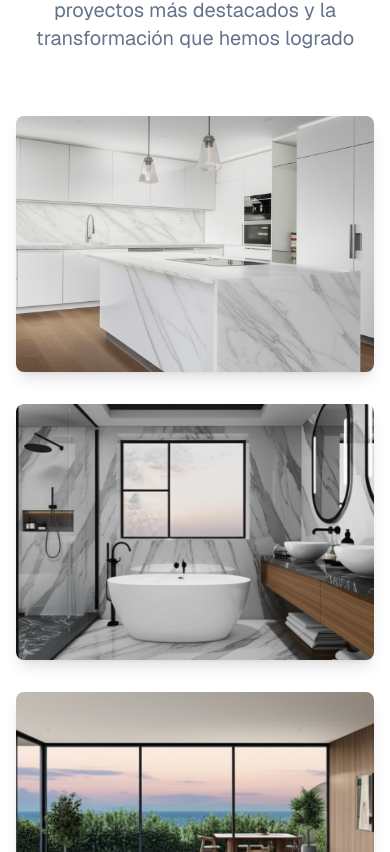
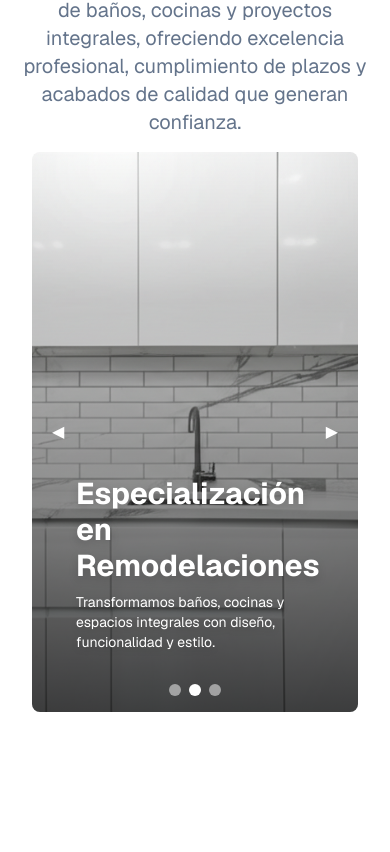
Before and after one commit to Nacholoz16/HomeLanding, a Next.js app: page / in a window 390 px wide. Shown: the part 3772-4624 px from the top of the page. Built offline with nearby package versions, Linux system fonts and the light colour scheme.

Commit message:
Carrusel 1 experiencia(cambiar imagenes)

```diff
--- a/app/page.tsx
+++ b/app/page.tsx
@@ -1,6 +1,26 @@
 "use client"
 
+import Carousel from "@/components/Carousel";
 import { useEffect } from "react"
+
+const slides = [
+  {
+    image: "/modern-home-renovation.png",
+    title: "Experiencia Internacional",
+    description: "Con 2 años en Estados Unidos y más de 5 años en remodelaciones, llevamos la experiencia que tu hogar merece.",
+  },
+  {
+    image: "kitchen-renovation.png",
+    title: "Especialización en Remodelaciones",
+    description: "Transformamos baños, cocinas y espacios integrales con diseño, funcionalidad y estilo.",
+  },
+  {
+    image: "/luxury-modern-bathroom.png",
+    title: "Excelencia Profesional",
+    description: "Compromiso con acabados de calidad y atención a los detalles, generando confianza en cada proyecto.",
+  },
+];
+
 
 const Page = () => {
   useEffect(() => {
@@ -175,6 +195,12 @@ const Page = () => {
                   Servicios
                 </a>
                 <a
+                  href="#quienes-somos"
+                  className="text-foreground hover:text-accent transition-colors duration-200 font-medium"
+                >
+                  Quienes somos
+                </a>
+                <a
                   href="#portafolio"
                   className="text-foreground hover:text-accent transition-colors duration-200 font-medium"
                 >
@@ -205,8 +231,11 @@ const Page = () => {
             <a href="#servicios" className="block px-3 py-2 text-foreground hover:text-accent transition-colors">
               Servicios
             </a>
+            <a href="#quienes-somos" className="block px-3 py-2 text-foreground hover:text-accent transition-colors">
+              Quienes Somos
+            </a>
             <a href="#portafolio" className="block px-3 py-2 text-foreground hover:text-accent transition-colors">
-              portafolio
+              Portafolio
             </a>
             <a href="#contacto" className="block px-3 py-2 text-foreground hover:text-accent transition-colors">
               Contacto
@@ -415,6 +444,28 @@ const Page = () => {
         </div>
       </section>
 
+      {/* Section Separator */}
+
+      <div className="h-16 bg-gradient-to-l from-accent/10 to-transparent"></div>
+      <section id="quienes-somos" className="py-20 bg-background">
+        <div className="max-w-7xl mx-auto px-4 sm:px-6 lg:px-8">
+          <div className="text-center mb-16">
+            <h2 className="text-4xl md:text-5xl font-bold text-primary mb-6">Quienes Somos</h2>
+            <p className="text-xl text-muted-foreground max-w-3xl mx-auto ">
+              Nos especializamos en remodelación de baños, cocinas y proyectos integrales, ofreciendo excelencia profesional,
+              cumplimiento de plazos y acabados de calidad que generan confianza.
+            </p>
+            <div className="p-4">
+              <Carousel slides={slides} interval={5000} />
+
+            </div>
+
+
+          </div>
+
+        </div>
+
+      </section>
       {/* Section Separator */}
       <div className="h-16 bg-gradient-to-l from-accent/10 to-transparent"></div>
 
--- /dev/null
+++ b/components/Carousel.tsx
@@ -0,0 +1,100 @@
+import React, { useState, useEffect } from "react";
+
+interface Slide {
+    image: string;
+    title: string;
+    description: string;
+}
+
+interface CarouselProps {
+    slides: Slide[];
+    interval?: number;
+}
+
+const Carousel: React.FC<CarouselProps> = ({ slides, interval = 3000 }) => {
+    const [currentIndex, setCurrentIndex] = useState(0);
+
+    useEffect(() => {
+        const timer = setInterval(() => {
+            setCurrentIndex((prevIndex) =>
+                prevIndex === slides.length - 1 ? 0 : prevIndex + 1
+            );
+        }, interval);
+
+        return () => clearInterval(timer);
+    }, [slides.length, interval]);
+
+    const prevSlide = () => {
+        setCurrentIndex((prevIndex) =>
+            prevIndex === 0 ? slides.length - 1 : prevIndex - 1
+        );
+    };
+
+    const nextSlide = () => {
+        setCurrentIndex((prevIndex) =>
+            prevIndex === slides.length - 1 ? 0 : prevIndex + 1
+        );
+    };
+
+    return (
+        <div className="relative w-full max-w-5xl mx-auto overflow-hidden rounded-lg">
+            {/* Contenedor de slides */}
+            <div
+                className="flex transition-transform duration-700 ease-in-out"
+                style={{ transform: `translateX(-${currentIndex * 100}%)` }}
+            >
+                {slides.map((slide, index) => (
+                    <div key={index} className="w-full flex-shrink-0 relative">
+                        {/* Imagen */}
+                        <img
+                            src={slide.image}
+                            alt={`slide-${index}`}
+                            className="w-full h-[35rem] sm:h-[40rem] object-cover"
+                        />
+
+                        {/* Gradiente */}
+                        <div className="absolute inset-0 bg-gradient-to-t from-black/70 via-black/30 to-transparent z-0"></div>
+
+                        {/* Texto */}
+                        <div className="absolute bottom-10 left-6 text-white z-10 max-w-xl sm:max-w-2xl p-5 text-left">
+                            <h2 className="text-3xl sm:text-4xl font-bold drop-shadow-lg">
+                                {slide.title}
+                            </h2>
+                            <p className="mt-2 text-sm sm:text-lg drop-shadow-md">
+                                {slide.description}
+                            </p>
+                        </div>
+                    </div>
+                ))}
+            </div>
+
+            {/* Botones */}
+            <button
+                onClick={prevSlide}
+                className="absolute top-1/2 left-2 transform -translate-y-1/2 text-white bg-black/0 p-3 rounded-full hover:bg-black/60 transition"
+            >
+                ◀
+            </button>
+            <button
+                onClick={nextSlide}
+                className="absolute top-1/2 right-2 transform -translate-y-1/2 text-white bg-black/0 p-3 rounded-full hover:bg-black/60 transition"
+            >
+                ▶
+            </button>
+
+            {/* Indicadores */}
+            <div className="absolute bottom-4 left-1/2 transform -translate-x-1/2 flex gap-2 z-10">
+                {slides.map((_, index) => (
+                    <span
+                        key={index}
+                        className={`w-3 h-3 rounded-full cursor-pointer transition-all ${index === currentIndex ? "bg-white" : "bg-white/50"
+                            }`}
+                        onClick={() => setCurrentIndex(index)}
+                    />
+                ))}
+            </div>
+        </div>
+    );
+};
+
+export default Carousel;
```
Also changed, not shown: 1 other file (tests, documents, lock files or other folders).
